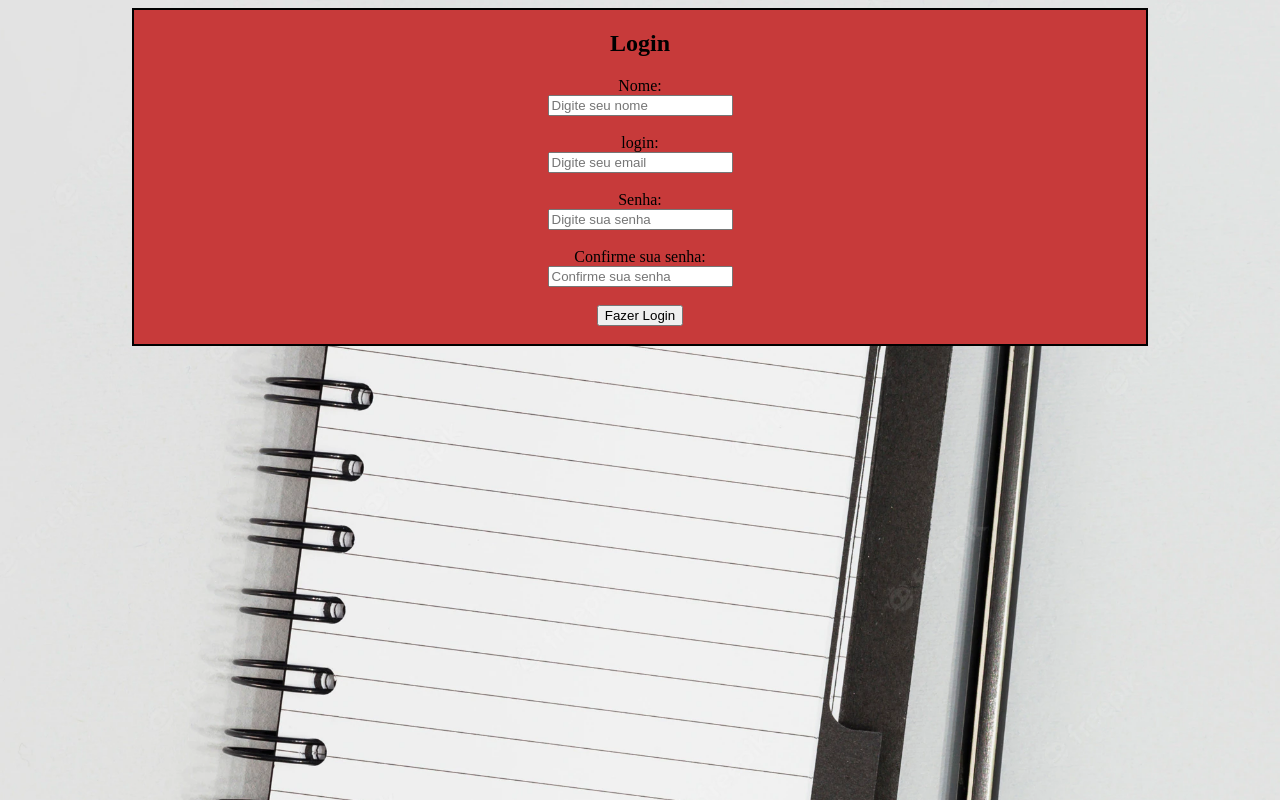
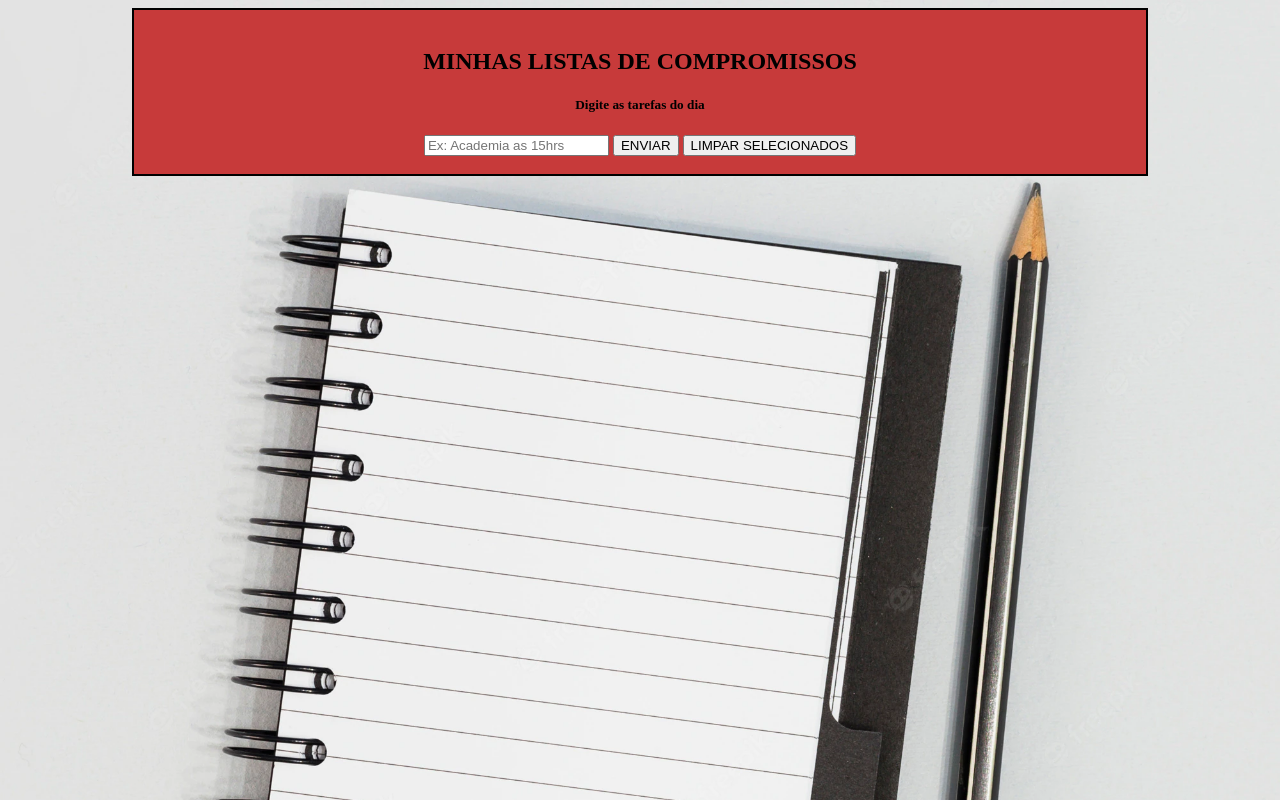
Before and after one commit to xBaconn/to-do-list, a plain HTML site: page index.html in a window 1280 px wide. Both pictures are taken after a click on the button "Fazer Login". Drawn offline with Linux system fonts and the light colour scheme.

Commit message:
versao 4.0

```diff
--- a/index.html
+++ b/index.html
@@ -168,9 +168,14 @@
 
             if(name.length > 10){
                 alert("o nome deve conter menos de 10 caracteres");
-            }else{
-
-
+            }
+            if( senha0 == senha1 ){
+                document.getElementById("d1").style.display = "none";
+                document.getElementById("d2").style.display = "inline";
+            }
+            else{
+                alert("senhas diferentes");
+            }
         }
 
         function mostrar(){
```
